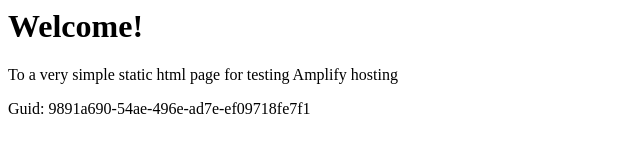
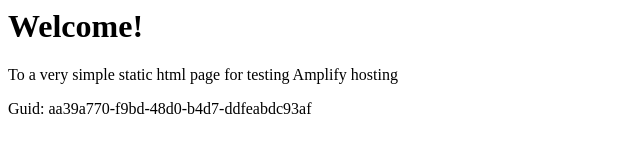
Before and after one commit to aws-aemilia-bom/Github-PR-Commit-Integration-Test-DoNotTouch-GitHubWebhookPushCanaryTest-v1-prod-ap-south-1, a website: page src/index.html in a window 1280 px wide. Shown: the full height of the page, 0-640 px from the left. Drawn offline with Linux system fonts and the light colour scheme.

Commit message:
commit from integ tests

```diff
--- a/src/index.html
+++ b/src/index.html
@@ -12,6 +12,6 @@
 <body>
     <h1>Welcome!</h1>
     <p>To a very simple static html page for testing Amplify hosting</p>
-    <p>Guid: 9891a690-54ae-496e-ad7e-ef09718fe7f1</p></body>
+    <p>Guid: aa39a770-f9bd-48d0-b4d7-ddfeabdc93af</p></body>
 
 </html>
```
